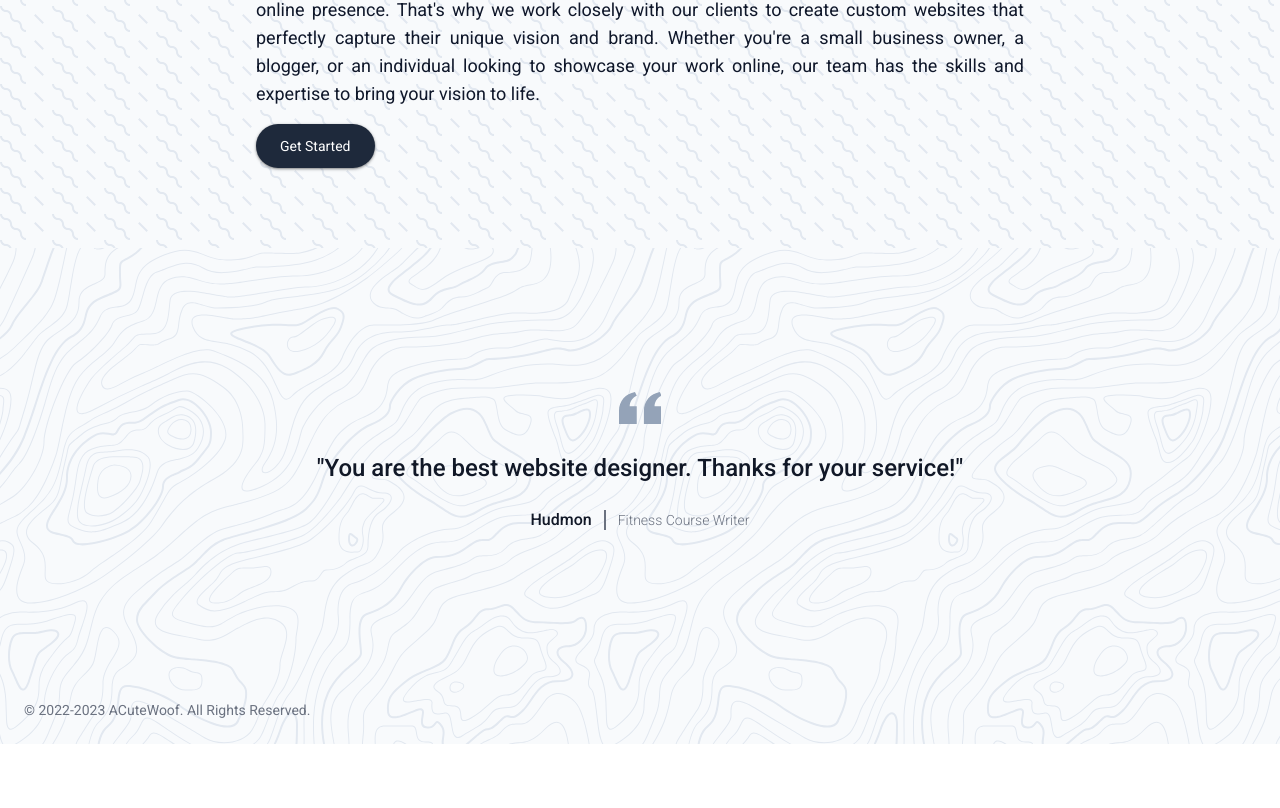
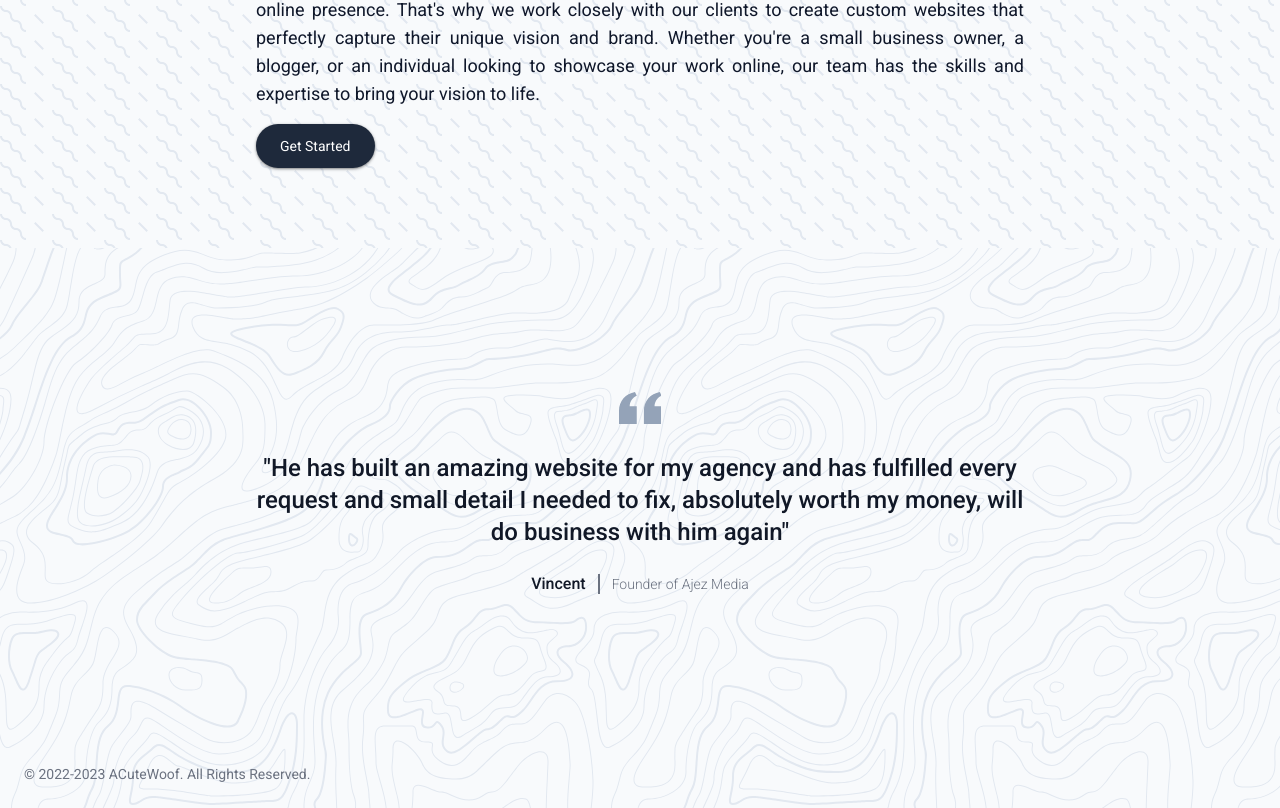
Before and after one commit to ThisisThamizh/acutewoof.github.io, a Next.js app: page / in a window 1280 px wide. Shown: the part 1620-2428 px from the top of the page. Before the commit the page ends 2364 px from the top, so only its background shows below. Built offline with nearby package versions, Linux system fonts and the light colour scheme.

Commit message:
Testimony

```diff
--- a/components/testimonials.jsx
+++ b/components/testimonials.jsx
@@ -28,17 +28,19 @@ function Testimonials() {
           </svg>
           <blockquote>
             <p class='text-2xl font-medium text-gray-900 dark:text-white'>
-              {`"`}You are the best website designer. Thanks for your service!
+              {`"`}He has built an amazing website for my agency and has
+              fulfilled every request and small detail I needed to fix,
+              absolutely worth my money, will do business with him again
               {`"`}
             </p>
           </blockquote>
           <figcaption class='flex items-center justify-center mt-6 space-x-3'>
             <div class='flex items-center divide-x-2 divide-gray-500 dark:divide-gray-700'>
               <div class='pr-3 font-medium text-gray-900 dark:text-white'>
-                Hudmon
+                Vincent
               </div>
               <div class='pl-3 text-sm font-light text-gray-500 dark:text-gray-400'>
-                Fitness Course Writer
+                Founder of Ajez Media
               </div>
             </div>
           </figcaption>
```
